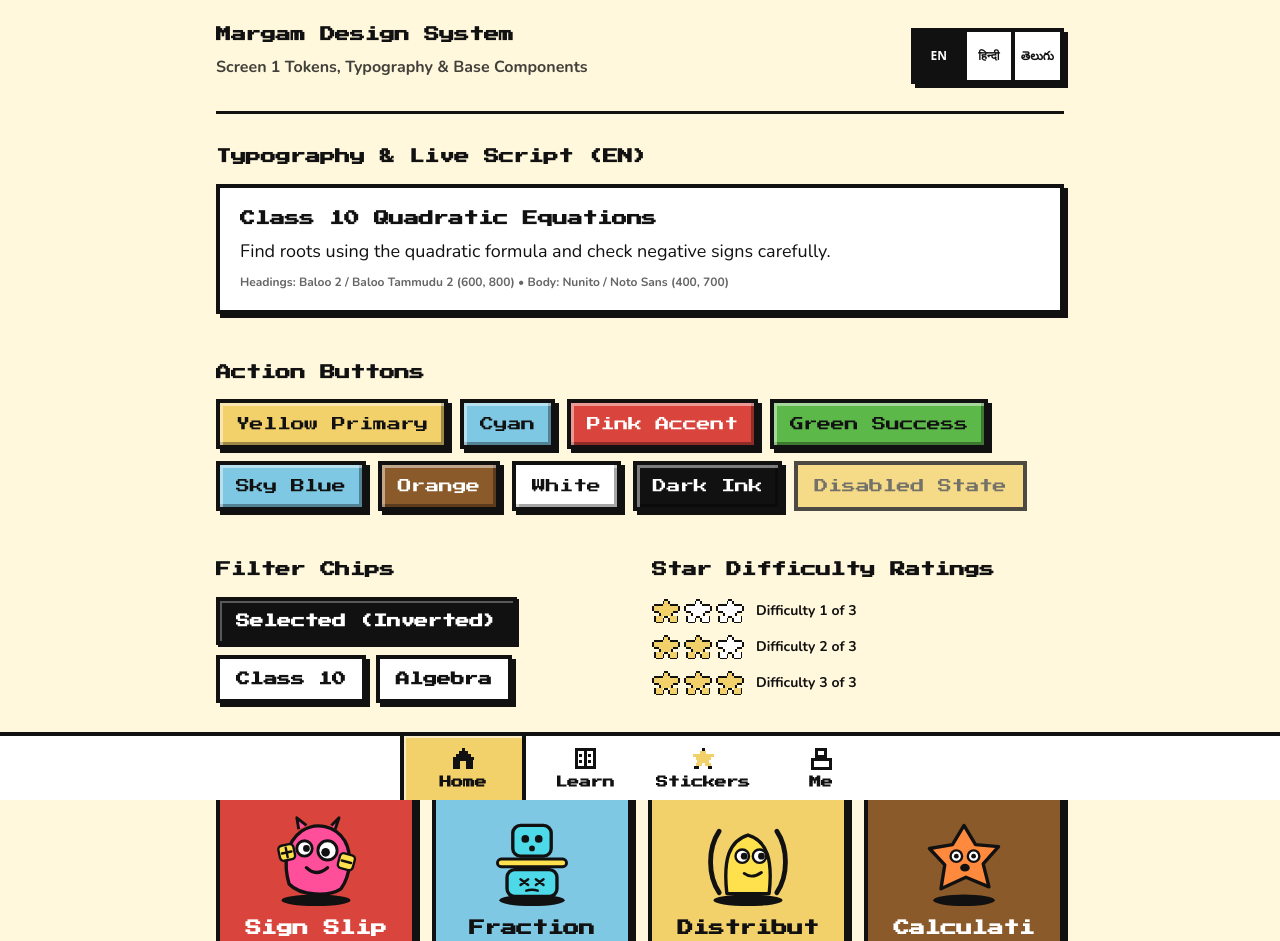
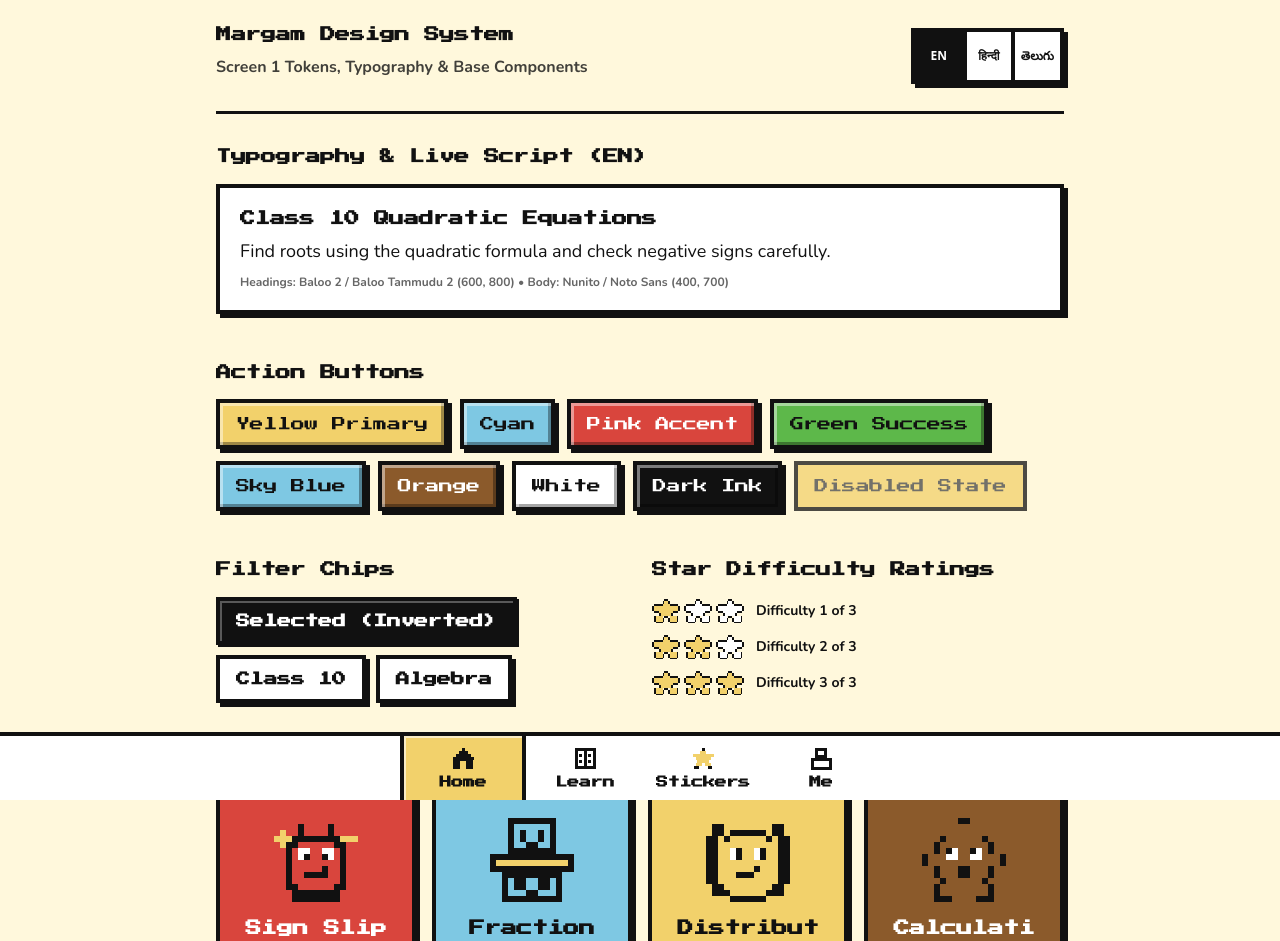
Before and after one commit to shalinireddy67/Margam, a Next.js app: page /design-system in a window 1280 px wide. Shown: the top 941 px of the page. Built offline with nearby package versions, Linux system fonts and the light colour scheme.

Commit message:
feat(art): redraw MistakeCreature and logo as pixel SVGs on 16x16 grid with shape-rendering crispEdges

```diff
--- a/src/components/Navbar.tsx
+++ b/src/components/Navbar.tsx
@@ -4,6 +4,7 @@ import React, { useState } from "react";
 import { Home, Sparkles, Network, Users, Globe, Compass, ArrowRight } from "lucide-react";
 import { SITE_NAME } from "@/config/site";
 import { SupportedLanguage } from "@/lib/types";
+import { Logo } from "@/components/ui";
 
 interface NavbarProps {
   currentLang: SupportedLanguage;
@@ -32,9 +33,8 @@ export default function Navbar({ currentLang, onLanguageChange }: NavbarProps) {
             className="flex items-center gap-2.5 min-h-[48px] rounded-2xl pr-2 focus-visible:outline-none focus-visible:ring-2 focus-visible:ring-coral"
             aria-label="Margam Home"
           >
-            {/* Simple Geometric Logo */}
-            <div className="w-10 h-10 sm:w-11 sm:h-11 rounded-2xl bg-coral flex items-center justify-center text-white shadow-soft">
-              <Compass className="w-5 h-5 sm:w-6 sm:h-6" />
+            <div className="w-10 h-10 sm:w-11 sm:h-11 rounded-none border-2 border-[#111111] flex items-center justify-center shrink-0">
+              <Logo className="w-full h-full" ariaLabel="Margam Logo" />
             </div>
             <div className="flex flex-col">
               <span className="font-heading font-extrabold text-xl sm:text-2xl text-foreground tracking-tight leading-none">
--- a/src/components/ui/MistakeCreature.tsx
+++ b/src/components/ui/MistakeCreature.tsx
@@ -34,179 +34,165 @@ export function MistakeCreature({
     case "sign_slip":
       return (
         <svg
-          viewBox="0 0 100 100"
+          viewBox="0 0 16 16"
           className={`${containerSize} ${className}`}
-          fill="none"
           xmlns="http://www.w3.org/2000/svg"
           role="img"
           aria-label={alt || "Sign Slip mistake creature: a cheeky pink blob juggling plus and minus signs"}
+          shapeRendering="crispEdges"
         >
-          {/* Shadow */}
-          <ellipse cx="50" cy="92" rx="36" ry="6" fill="#111111" />
-          {/* Body */}
-          <path
-            d="M 22 75 C 16 55 18 32 35 20 C 50 10 70 14 80 30 C 88 44 86 66 76 80 C 64 88 34 88 22 75 Z"
-            fill="#FF4F9A"
-            stroke="#111111"
-            strokeWidth="3.5"
-            strokeLinejoin="round"
-          />
-          {/* Uneven googly eyes */}
-          <circle cx="38" cy="38" r="8" fill="#FFFFFF" stroke="#111111" strokeWidth="3" />
-          <circle cx="40" cy="38" r="3.5" fill="#111111" />
-          <circle cx="62" cy="40" r="10" fill="#FFFFFF" stroke="#111111" strokeWidth="3" />
-          <circle cx="60" cy="42" r="4.5" fill="#111111" />
-          {/* Cheeky mouth */}
-          <path
-            d="M 40 58 Q 50 68 62 58"
-            stroke="#111111"
-            strokeWidth="3.5"
-            strokeLinecap="round"
-            fill="none"
-          />
-          {/* Horns / Hair tufts */}
-          <path d="M 32 18 L 30 6 L 40 14" stroke="#111111" strokeWidth="3" fill="#FF4F9A" strokeLinejoin="round" />
-          <path d="M 66 14 L 74 6 L 70 18" stroke="#111111" strokeWidth="3" fill="#FF4F9A" strokeLinejoin="round" />
-          {/* Floating plus & minus signs */}
-          <g transform="translate(10, 36) rotate(-12)">
-            <rect x="0" y="0" width="16" height="16" rx="4" fill="#FFE14D" stroke="#111111" strokeWidth="2.5" />
-            <path d="M 8 3 L 8 13 M 3 8 L 13 8" stroke="#111111" strokeWidth="2.5" strokeLinecap="round" />
-          </g>
-          <g transform="translate(76, 42) rotate(15)">
-            <rect x="0" y="0" width="16" height="16" rx="4" fill="#FFE14D" stroke="#111111" strokeWidth="2.5" />
-            <path d="M 3 8 L 13 8" stroke="#111111" strokeWidth="2.5" strokeLinecap="round" />
-          </g>
+          {/* Shadow / Base */}
+          <rect x="4" y="14" width="8" height="1" fill="#111111" />
+
+          {/* Body Outline */}
+          <rect x="4" y="4" width="8" height="10" fill="#111111" />
+          <rect x="3" y="5" width="10" height="8" fill="#111111" />
+          <rect x="4" y="2" width="2" height="3" fill="#111111" />
+          <rect x="10" y="2" width="2" height="3" fill="#111111" />
+
+          {/* Redstone Red Body Fill */}
+          <rect x="5" y="5" width="6" height="8" fill="#D9453D" />
+          <rect x="4" y="6" width="8" height="6" fill="#D9453D" />
+          <rect x="4" y="2" width="1" height="2" fill="#D9453D" />
+          <rect x="11" y="2" width="1" height="2" fill="#D9453D" />
+
+          {/* Googly Eyes */}
+          <rect x="5" y="6" width="2" height="2" fill="#FFFFFF" />
+          <rect x="6" y="7" width="1" height="1" fill="#111111" />
+          <rect x="9" y="6" width="2" height="2" fill="#FFFFFF" />
+          <rect x="9" y="7" width="1" height="1" fill="#111111" />
+
+          {/* Cheeky Mouth */}
+          <rect x="6" y="10" width="4" height="1" fill="#111111" />
+          <rect x="9" y="9" width="1" height="1" fill="#111111" />
+
+          {/* Juggling Plus Sign (Left) */}
+          <rect x="1" y="4" width="3" height="1" fill="#111111" />
+          <rect x="2" y="3" width="1" height="3" fill="#111111" />
+          <rect x="1" y="4" width="3" height="1" fill="#F2D16B" />
+          <rect x="2" y="3" width="1" height="3" fill="#F2D16B" />
+
+          {/* Juggling Minus Sign (Right) */}
+          <rect x="12" y="4" width="3" height="1" fill="#111111" />
+          <rect x="12" y="4" width="3" height="1" fill="#F2D16B" />
         </svg>
       );
 
     case "fraction_fumble":
       return (
         <svg
-          viewBox="0 0 100 100"
+          viewBox="0 0 16 16"
           className={`${containerSize} ${className}`}
-          fill="none"
           xmlns="http://www.w3.org/2000/svg"
           role="img"
           aria-label={alt || "Fraction Fumble mistake creature: a split cyan creature balancing a fraction line"}
+          shapeRendering="crispEdges"
         >
-          {/* Shadow */}
-          <ellipse cx="50" cy="92" rx="34" ry="6" fill="#111111" />
           {/* Top Block (Numerator) */}
-          <rect
-            x="30"
-            y="14"
-            width="40"
-            height="32"
-            rx="8"
-            fill="#4DD9E8"
-            stroke="#111111"
-            strokeWidth="3.5"
-          />
+          <rect x="4" y="1" width="8" height="6" fill="#111111" />
+          <rect x="5" y="2" width="6" height="4" fill="#7EC8E3" />
           {/* Top Block Face */}
-          <circle cx="43" cy="28" r="4" fill="#111111" />
-          <circle cx="57" cy="28" r="4" fill="#111111" />
-          <circle cx="50" cy="38" r="3" fill="#111111" />
+          <rect x="6" y="3" width="1" height="2" fill="#111111" />
+          <rect x="9" y="3" width="1" height="2" fill="#111111" />
+          <rect x="7" y="5" width="2" height="1" fill="#111111" />
+
           {/* Division Bar */}
-          <rect
-            x="14"
-            y="49"
-            width="72"
-            height="8"
-            rx="4"
-            fill="#FFE14D"
-            stroke="#111111"
-            strokeWidth="3"
-          />
+          <rect x="1" y="7" width="14" height="3" fill="#111111" />
+          <rect x="2" y="8" width="12" height="1" fill="#F2D16B" />
+
           {/* Bottom Block (Denominator) */}
-          <rect
-            x="24"
-            y="60"
-            width="52"
-            height="28"
-            rx="8"
-            fill="#4DD9E8"
-            stroke="#111111"
-            strokeWidth="3.5"
-          />
-          {/* Bottom Block Face (Dizzy eyes) */}
-          <path d="M 38 70 L 46 76 M 46 70 L 38 76" stroke="#111111" strokeWidth="2.5" strokeLinecap="round" />
-          <path d="M 54 70 L 62 76 M 62 70 L 54 76" stroke="#111111" strokeWidth="2.5" strokeLinecap="round" />
-          <path d="M 44 82 Q 50 80 56 82" stroke="#111111" strokeWidth="2.5" strokeLinecap="round" fill="none" />
+          <rect x="3" y="10" width="10" height="5" fill="#111111" />
+          <rect x="4" y="11" width="8" height="3" fill="#7EC8E3" />
+          {/* Bottom Block Dizzy Cross Eyes */}
+          <rect x="5" y="11" width="1" height="1" fill="#111111" />
+          <rect x="6" y="12" width="1" height="1" fill="#111111" />
+          <rect x="5" y="12" width="1" height="1" fill="#111111" />
+          <rect x="6" y="11" width="1" height="1" fill="#111111" />
+          <rect x="9" y="11" width="1" height="1" fill="#111111" />
+          <rect x="10" y="12" width="1" height="1" fill="#111111" />
+          <rect x="9" y="12" width="1" height="1" fill="#111111" />
+          <rect x="10" y="11" width="1" height="1" fill="#111111" />
+          {/* Wobbly mouth */}
+          <rect x="7" y="13" width="2" height="1" fill="#111111" />
         </svg>
       );
 
     case "distribution_dodge":
       return (
         <svg
-          viewBox="0 0 100 100"
+          viewBox="0 0 16 16"
           className={`${containerSize} ${className}`}
-          fill="none"
           xmlns="http://www.w3.org/2000/svg"
           role="img"
           aria-label={alt || "Distribution Dodge mistake creature: a curious yellow blob peeking out from parentheses"}
+          shapeRendering="crispEdges"
         >
-          {/* Shadow */}
-          <ellipse cx="50" cy="92" rx="36" ry="6" fill="#111111" />
-          {/* Body */}
-          <path
-            d="M 28 85 C 24 50 30 30 50 24 C 70 30 76 50 72 85 Z"
-            fill="#FFE14D"
-            stroke="#111111"
-            strokeWidth="3.5"
-            strokeLinejoin="round"
-          />
-          {/* Eyes looking sideways */}
-          <circle cx="44" cy="46" r="7" fill="#FFFFFF" stroke="#111111" strokeWidth="2.5" />
-          <circle cx="46" cy="46" r="3.5" fill="#111111" />
-          <circle cx="62" cy="46" r="7" fill="#FFFFFF" stroke="#111111" strokeWidth="2.5" />
-          <circle cx="64" cy="46" r="3.5" fill="#111111" />
-          {/* Cute tooth smirk */}
-          <path d="M 46 64 Q 54 70 64 63" stroke="#111111" strokeWidth="3" strokeLinecap="round" fill="none" />
-          {/* Big Parentheses Shielding It */}
-          <path
-            d="M 20 20 C 8 38 8 66 20 84"
-            stroke="#111111"
-            strokeWidth="5"
-            strokeLinecap="round"
-            fill="none"
-          />
-          <path
-            d="M 80 20 C 92 38 92 66 80 84"
-            stroke="#111111"
-            strokeWidth="5"
-            strokeLinecap="round"
-            fill="none"
-          />
+          {/* Left Parenthesis Shield */}
+          <rect x="2" y="2" width="2" height="2" fill="#111111" />
+          <rect x="1" y="4" width="2" height="8" fill="#111111" />
+          <rect x="2" y="12" width="2" height="2" fill="#111111" />
+
+          {/* Right Parenthesis Shield */}
+          <rect x="12" y="2" width="2" height="2" fill="#111111" />
+          <rect x="13" y="4" width="2" height="8" fill="#111111" />
+          <rect x="12" y="12" width="2" height="2" fill="#111111" />
+
+          {/* Body Outline */}
+          <rect x="4" y="4" width="8" height="10" fill="#111111" />
+          <rect x="5" y="3" width="6" height="12" fill="#111111" />
+
+          {/* Sand Yellow Body Fill */}
+          <rect x="5" y="4" width="6" height="10" fill="#F2D16B" />
+          <rect x="4" y="5" width="8" height="8" fill="#F2D16B" />
+
+          {/* Sideways Looking Eyes */}
+          <rect x="5" y="6" width="2" height="2" fill="#FFFFFF" />
+          <rect x="6" y="6" width="1" height="2" fill="#111111" />
+          <rect x="9" y="6" width="2" height="2" fill="#FFFFFF" />
+          <rect x="10" y="6" width="1" height="2" fill="#111111" />
+
+          {/* Smirk */}
+          <rect x="6" y="10" width="3" height="1" fill="#111111" />
+          <rect x="9" y="9" width="1" height="1" fill="#111111" />
         </svg>
       );
 
     case "calculation_slip":
       return (
         <svg
-          viewBox="0 0 100 100"
+          viewBox="0 0 16 16"
           className={`${containerSize} ${className}`}
-          fill="none"
           xmlns="http://www.w3.org/2000/svg"
           role="img"
           aria-label={alt || "Calculation Slip mistake creature: a friendly orange monster with spiral energy"}
+          shapeRendering="crispEdges"
         >
-          {/* Shadow */}
-          <ellipse cx="50" cy="92" rx="32" ry="6" fill="#111111" />
-          {/* Star-like bouncy body */}
-          <path
-            d="M 50 14 L 62 34 L 86 36 L 70 54 L 76 78 L 52 68 L 26 80 L 30 55 L 14 38 L 38 34 Z"
-            fill="#FF8A3D"
-            stroke="#111111"
-            strokeWidth="3.5"
-            strokeLinejoin="round"
-          />
-          {/* Eyes with spiral/dizzy look */}
-          <circle cx="42" cy="46" r="6" fill="#FFFFFF" stroke="#111111" strokeWidth="2.5" />
-          <circle cx="42" cy="46" r="2.5" fill="#111111" />
-          <circle cx="60" cy="46" r="6" fill="#FFFFFF" stroke="#111111" strokeWidth="2.5" />
-          <circle cx="60" cy="46" r="2.5" fill="#111111" />
-          {/* Open astonished mouth */}
-          <ellipse cx="51" cy="58" rx="5" ry="4" fill="#111111" />
+          {/* Spiky Outline */}
+          <rect x="7" y="1" width="2" height="3" fill="#111111" />
+          <rect x="1" y="7" width="3" height="2" fill="#111111" />
+          <rect x="12" y="7" width="3" height="2" fill="#111111" />
+          <rect x="4" y="4" width="8" height="8" fill="#111111" />
+          <rect x="3" y="5" width="10" height="6" fill="#111111" />
+          <rect x="3" y="12" width="3" height="3" fill="#111111" />
+          <rect x="10" y="12" width="3" height="3" fill="#111111" />
+
+          {/* Dirt Brown Body Fill */}
+          <rect x="4" y="5" width="8" height="6" fill="#8B5A2B" />
+          <rect x="5" y="4" width="6" height="8" fill="#8B5A2B" />
+          <rect x="7" y="2" width="2" height="2" fill="#8B5A2B" />
+          <rect x="2" y="7" width="2" height="2" fill="#8B5A2B" />
+          <rect x="12" y="7" width="2" height="2" fill="#8B5A2B" />
+          <rect x="4" y="12" width="2" height="2" fill="#8B5A2B" />
+          <rect x="10" y="12" width="2" height="2" fill="#8B5A2B" />
+
+          {/* Astonished Eyes */}
+          <rect x="5" y="6" width="2" height="2" fill="#FFFFFF" />
+          <rect x="5" y="6" width="1" height="1" fill="#111111" />
+          <rect x="9" y="6" width="2" height="2" fill="#FFFFFF" />
+          <rect x="9" y="6" width="1" height="1" fill="#111111" />
+
+          {/* Astonished Open Mouth */}
+          <rect x="7" y="9" width="2" height="2" fill="#111111" />
         </svg>
       );
 
@@ -214,33 +200,37 @@ export function MistakeCreature({
     default:
       return (
         <svg
-          viewBox="0 0 100 100"
+          viewBox="0 0 16 16"
           className={`${containerSize} ${className}`}
-          fill="none"
           xmlns="http://www.w3.org/2000/svg"
           role="img"
           aria-label={alt || "Curious math helper creature"}
+          shapeRendering="crispEdges"
         >
-          {/* Shadow */}
-          <ellipse cx="50" cy="92" rx="34" ry="6" fill="#111111" />
-          {/* Round bouncy green body */}
-          <path
-            d="M 24 60 C 20 34 38 18 52 18 C 72 18 82 36 78 62 C 74 86 32 86 24 60 Z"
-            fill="#8DE86A"
-            stroke="#111111"
-            strokeWidth="3.5"
-            strokeLinejoin="round"
-          />
-          {/* Big happy eyes */}
-          <circle cx="42" cy="42" r="8" fill="#FFFFFF" stroke="#111111" strokeWidth="2.5" />
-          <circle cx="44" cy="42" r="4" fill="#111111" />
-          <circle cx="62" cy="42" r="8" fill="#FFFFFF" stroke="#111111" strokeWidth="2.5" />
-          <circle cx="64" cy="42" r="4" fill="#111111" />
-          {/* Big happy smile */}
-          <path d="M 40 56 Q 52 68 64 56" stroke="#111111" strokeWidth="3" strokeLinecap="round" fill="none" />
-          {/* Little spark antenna */}
-          <path d="M 52 18 L 52 6" stroke="#111111" strokeWidth="3" strokeLinecap="round" />
-          <circle cx="52" cy="4" r="3.5" fill="#FFE14D" stroke="#111111" strokeWidth="2" />
+          {/* Spark Antenna */}
+          <rect x="7" y="0" width="2" height="2" fill="#F2D16B" />
+          <rect x="7" y="2" width="2" height="2" fill="#111111" />
+
+          {/* Body Outline */}
+          <rect x="4" y="4" width="8" height="10" fill="#111111" />
+          <rect x="3" y="5" width="10" height="8" fill="#111111" />
+          <rect x="4" y="14" width="3" height="2" fill="#111111" />
+          <rect x="9" y="14" width="3" height="2" fill="#111111" />
+
+          {/* Grass Green Body Fill */}
+          <rect x="5" y="5" width="6" height="8" fill="#5DB84A" />
+          <rect x="4" y="6" width="8" height="6" fill="#5DB84A" />
+
+          {/* Big Happy Eyes */}
+          <rect x="5" y="6" width="2" height="2" fill="#FFFFFF" />
+          <rect x="6" y="6" width="1" height="1" fill="#111111" />
+          <rect x="9" y="6" width="2" height="2" fill="#FFFFFF" />
+          <rect x="9" y="6" width="1" height="1" fill="#111111" />
+
+          {/* Big Happy Smile */}
+          <rect x="6" y="10" width="4" height="1" fill="#111111" />
+          <rect x="5" y="9" width="1" height="1" fill="#111111" />
+          <rect x="10" y="9" width="1" height="1" fill="#111111" />
         </svg>
       );
   }
--- a/src/components/ui/index.ts
+++ b/src/components/ui/index.ts
@@ -10,4 +10,5 @@ export * from "./LoadingSkeleton";
 export * from "./StarRating";
 export * from "./ProgressBar";
 export * from "./MistakeCreature";
+export * from "./Logo";
 export * from "./WitchCat";
```
Also changed, not shown: src/app/page.tsx (+3 -13 lines), src/components/StudentHeader.tsx (+3 -4 lines), src/components/ui/Logo.tsx (added, +40 -0 lines).
